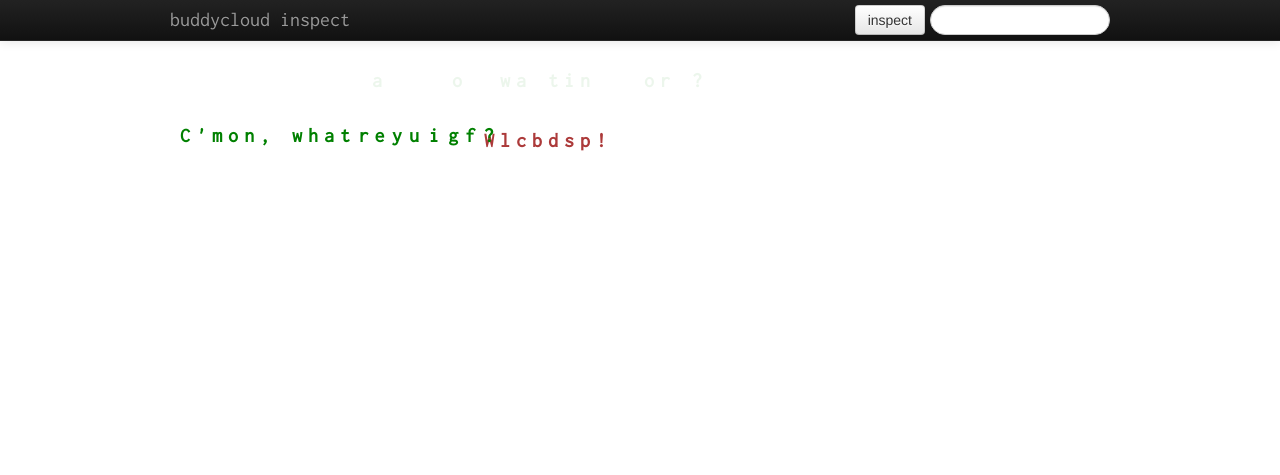
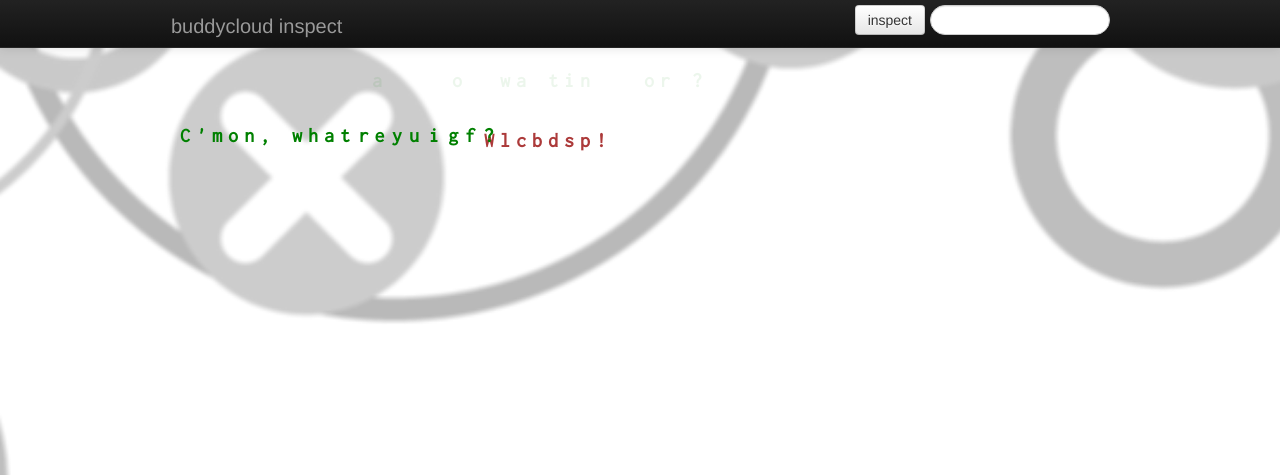
Before and after one commit to buddycloud/buddycloud-tests-framework, a Flask app: page / in a window 1280 px wide. Shown: the top 475 px of the page. Run offline with Flask 2, Linux system fonts and the light colour scheme; some libraries are stand-ins or nearby versions.

Commit message:
Added background image and removed status line when hover logo

```diff
--- a/static/style.css
+++ b/static/style.css
@@ -65,6 +65,11 @@ text {
 
 body{
 	font-family: MyInconsolata;
+	background: url('buddycloud-logo-background.png') no-repeat center center fixed;
+	-webkit-background-size: cover;
+	-moz-background-size: cover;
+	-o-background-size: cover;
+	background-size: cover;
 }
 
 #logo{
--- a/templates/index.html
+++ b/templates/index.html
@@ -11,7 +11,7 @@
 		<div class='navbar navbar-inverse navbar-fixed-top'>
 			<div class='navbar-inner'>
 				<div class='container'>
-					<a id="logo" href="#" class='brand'>buddycloud inspect</a>
+					<button id="logo" href="#" class='btn btn-link brand'>buddycloud inspect</button>
 					<input type="text" class="input-medium search-query pull-right" id='domain_url_box' style="margin-top:5px;">
 					<button id='inspect_button' class="btn pull-right" style="margin-right:5px; margin-left:5px;" onclick="startInspection();">inspect</button>
 				</div>
```
Also changed, not shown: static/buddycloud-logo-background.png (added).
